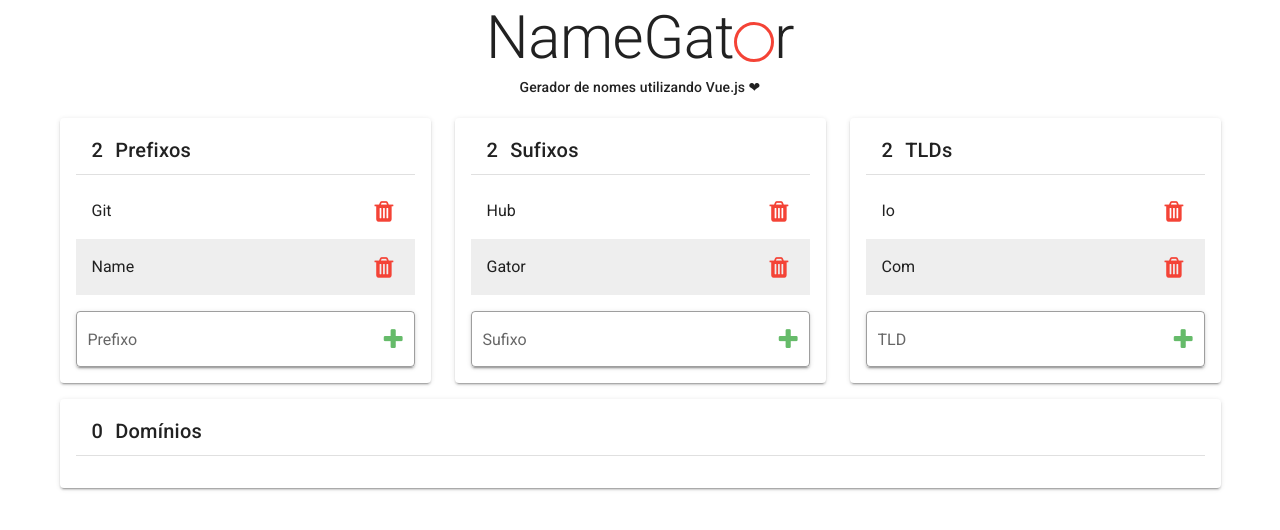
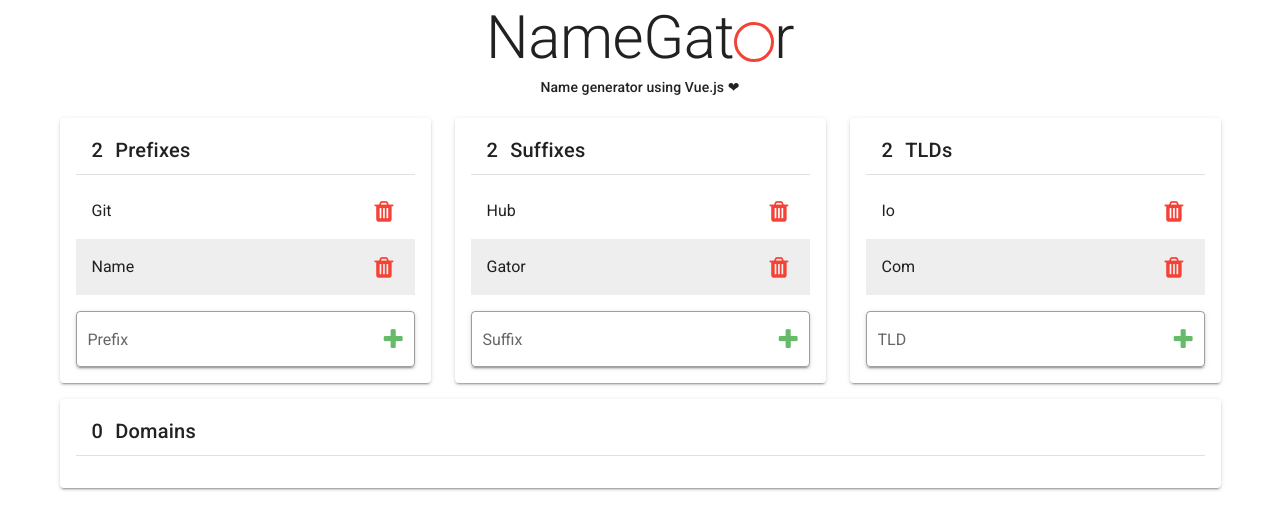
Before and after one commit to PaulloClara/name-gator, a Vue app: page / in a window 1280 px wide. Shown: the top 530 px of the page. Built offline with nearby package versions, Linux system fonts and the light colour scheme; what vue-async-computed would draw is missing.

Commit message:
:rocket: Update pt-br language to en

```diff
--- a/public/index.html
+++ b/public/index.html
@@ -1,14 +1,16 @@
 <!DOCTYPE html>
-<html lang="pt-br">
+<html lang="en">
   <head>
     <meta charset="utf-8" />
     <meta name="viewport" content="width=device-width,initial-scale=1.0" />
+
     <link rel="icon" href="<%= BASE_URL %>favicon.ico" />
-    <title>NameGator</title>
     <link
       rel="stylesheet"
       href="https://fonts.googleapis.com/css?family=Roboto:100,300,400,500,700,900"
     />
+
+    <title>NameGator</title>
   </head>
   <body>
     <div id="app"></div>
--- a/src/App.vue
+++ b/src/App.vue
@@ -9,7 +9,7 @@
         <v-col cols="12" sm="6" md="4">
           <v-card class="px-4 pb-4">
             <m-card-title>
-              <template #title>Prefixos</template>
+              <template #title>Prefixes</template>
               <template #total>{{ prefixes.length }}</template>
             </m-card-title>
 
@@ -20,14 +20,14 @@
               @selectRemoveItem="removeItem"
             />
 
-            <m-input label="Prefixo" type="prefix" @addItem="addItem" />
+            <m-input label="Prefix" type="prefix" @addItem="addItem" />
           </v-card>
         </v-col>
 
         <v-col cols="12" sm="6" md="4">
           <v-card class="px-4 pb-4">
             <m-card-title>
-              <template #title>Sufixos</template>
+              <template #title>Suffixes</template>
               <template #total>{{ suffixes.length }}</template>
             </m-card-title>
 
@@ -38,7 +38,7 @@
               @selectRemoveItem="removeItem"
             />
 
-            <m-input label="Sufixo" type="suffix" @addItem="addItem" />
+            <m-input label="Suffix" type="suffix" @addItem="addItem" />
           </v-card>
         </v-col>
 
@@ -63,7 +63,7 @@
 
       <v-card class="px-4 pb-4 mt-4">
         <m-card-title>
-          <template #title>Domínios</template>
+          <template #title>Domains</template>
           <template #total>{{ domains ? domains.length : 0 }}</template>
         </m-card-title>
 
--- a/src/components/Logo.vue
+++ b/src/components/Logo.vue
@@ -3,7 +3,7 @@
     <h1 class="display-3">NameGat<m-set-theme />r</h1>
 
     <h2 class="subtitle-2 mt-2">
-      Gerador de nomes utilizando Vue.js ❤
+      Name generator using Vue.js ❤
     </h2>
   </div>
 </template>
```
